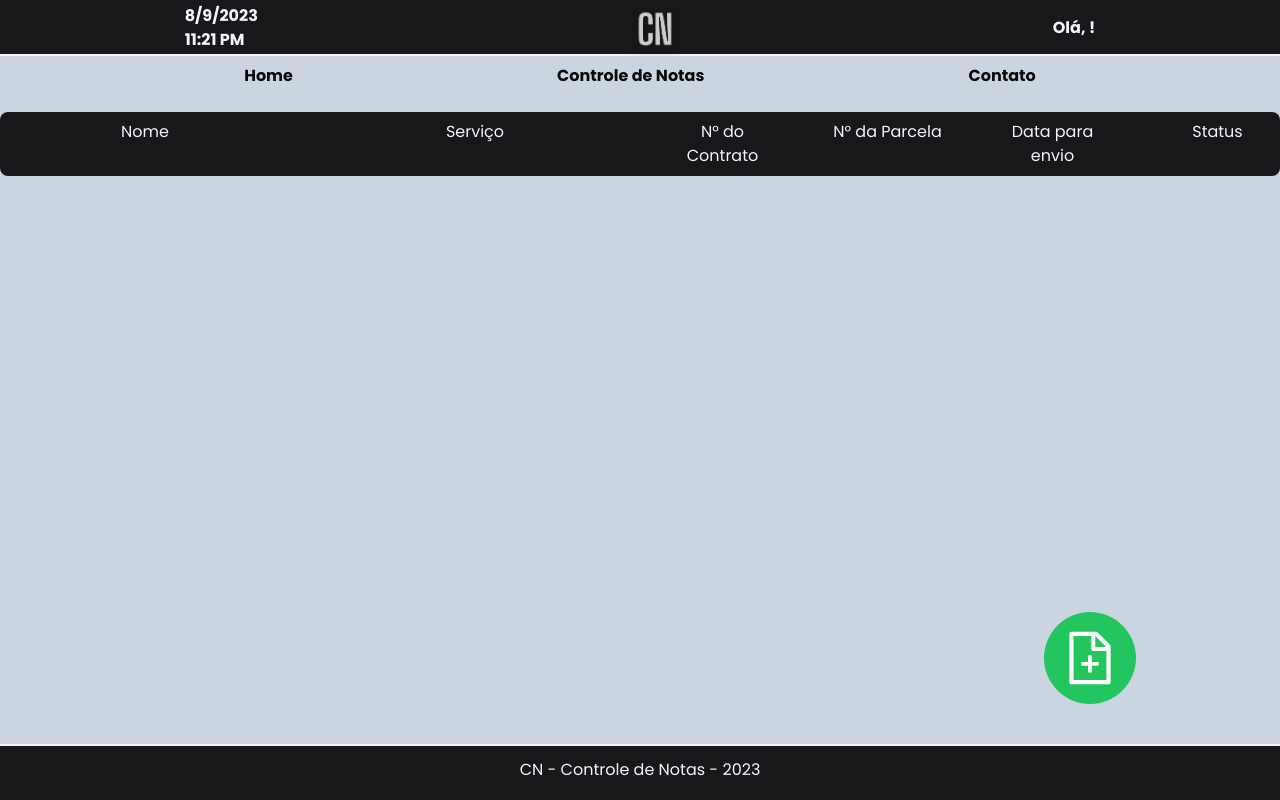
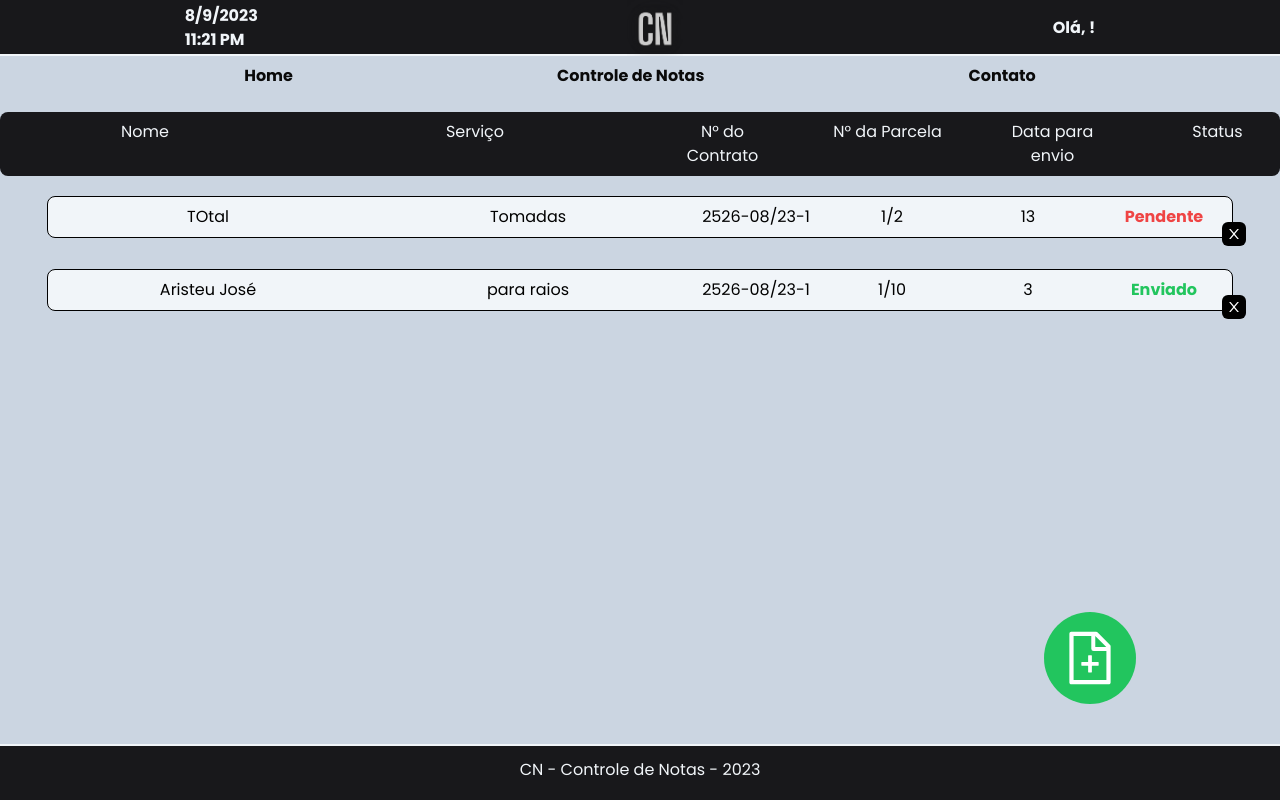
Before and after one commit to Aristeu-Miranda/controle-notas, a React (Create React App) app: page /cn/new in a window 1280 px wide. Built offline with nearby package versions, Linux system fonts and the light colour scheme; data requests are answered from the project's data file.

Commit message:
feat: insert and delete in json-server

```diff
--- a/db.json
+++ b/db.json
@@ -1,22 +1,22 @@
 {
   "clientes": [
     {
-            "id": 1,
-            "name": "Cond. Ed. Théo",
-            "service": "Manutenção do Sistema de Para-Raios",
-            "contract": "4512-09/23-0",
-            "portion": "1 / 20",
-            "status": true,
-            "date": 10
+      "name": "TOtal",
+      "service": "Tomadas",
+      "contract": "2526-08/23-1",
+      "portion": "1/2",
+      "date": "13",
+      "status": "Pendente",
+      "id": 443
     },
     {
-            "id": 2,
-            "name": "Cond. Ed. José",
-            "service": "Prumadas elétricas",
-            "contract": "3298-09/23-0",
-            "portion": "1/1",
-            "status": true,
-            "date": 20
+      "name": "Aristeu José",
+      "service": "para raios",
+      "contract": "2526-08/23-1",
+      "portion": "1/10",
+      "date": "3",
+      "status": "Enviado",
+      "id": 530
     }
   ],
   "status": [
--- a/package.json
+++ b/package.json
@@ -20,6 +20,7 @@
     "react-router-dom": "^6.14.2",
     "react-scripts": "5.0.1",
     "typescript": "^4.4.2",
+    "uuid": "^9.0.1",
     "web-vitals": "^2.1.0",
     "yup": "^1.2.0"
   },
@@ -51,6 +52,7 @@
   "devDependencies": {
     "@babel/plugin-proposal-private-property-in-object": "^7.21.11",
     "@types/react-modal": "^3.16.0",
+    "@types/uuid": "^9.0.4",
     "@types/yup": "^0.32.0",
     "json-server": "^0.17.3",
     "tailwindcss": "^3.3.3"
--- a/src/Components/CardNota/CardNota.tsx
+++ b/src/Components/CardNota/CardNota.tsx
@@ -2,7 +2,9 @@ import Botao from "../Botao/Botao"
 import { CardNotaProps } from "./CardNota.types"
 import { AiOutlineClose } from 'react-icons/ai'
 
-function CardNota({ name, contract, service, portion, status, dateMaxSend}: CardNotaProps) {
+function CardNota({ name, contract, service, portion, status, dateMaxSend, id, removeNotas}: CardNotaProps) {
+    const statusClass = status === 'Pendente' ? 'text-red-500 font-bold' : 'text-green-500 font-bold';
+
     return (
         <div>
             <div className="sm:flex sm:text-center sm:text-base bg-slate-100 mb-1 py-2 rounded-lg border border-black">
@@ -11,9 +13,12 @@ function CardNota({ name, contract, service, portion, status, dateMaxSend}: Card
                 <div className="lg:w-24 xl:w-32 2xl:w-44 mx-1">{contract}</div>
                 <div className="lg:w-24 xl:w-32 2xl:w-44 mx-1">{portion}</div>
                 <div className="lg:w-24 xl:w-32 2xl:w-44 mx-1">{dateMaxSend}</div>
-                <div className="lg:w-24 xl:w-32 2xl:w-44 mx-1">{status}</div>
+                <div className={`lg:w-24 xl:w-32 2xl:w-44 mx-1 ${statusClass}`}>{status}</div>
             </div>
-            <div><Botao className={"bg-black text-white p-1 rounded-md relative -right-full lg:-right-[980px] xl:-right-[1175px] 2xl:-right-[1430px] -top-5"}><AiOutlineClose /></Botao></div>
+            <div><Botao
+                className={"bg-black text-white p-1 rounded-md relative -right-full lg:-right-[980px] xl:-right-[1175px] 2xl:-right-[1430px] -top-5"}
+                onClick={() => removeNotas(id)}
+                ><AiOutlineClose /></Botao></div>
         </div>
     )
 }
--- a/src/Components/CardNota/CardNota.types.tsx
+++ b/src/Components/CardNota/CardNota.types.tsx
@@ -3,6 +3,8 @@ export interface CardNotaProps {
     contract: string;
     service: string;
     portion: string;
-    status: boolean;
+    status: string;
     dateMaxSend: number | string;
+    removeNotas: (id: number) => void;
+    id: number
 }
--- a/src/Components/Form/Form.tsx
+++ b/src/Components/Form/Form.tsx
@@ -4,26 +4,53 @@ import { yupResolver } from "@hookform/resolvers/yup"
 import {object, string} from "yup"
 import { FormProps } from "./Form.type"
 
+
 const schema = object({
-    client: string().required("Campo obrigatório").min(5, "Insira um nome válido").max(35, "Excesso de caracteres"),
-    service: string().required("Campo obrigatório").min(5, "Insira um serviço válido"),
-    contract: string().required("Campo obrigatório").min(5, "N° de contrato inválido"),
-    portion: string().required("Campo obrigatório").min(3, "parcela inválida"),
+    name: string().required("Campo obrigatório").min(5, "Insira um nome válido").max(35, "Excesso de caracteres"),
+    service: string().required("Campo obrigatório").min(5, "Insira um serviço válido").max(35, "Excesso de caracteres"),
+    contract: string().required("Campo obrigatório").min(5, "N° de contrato inválido").max(13, "Excesso de caracteres"),
+    portion: string().required("Campo obrigatório").min(3, "parcela inválida").max(5, "Excesso de caracteres"),
     date: string().required("Campo obrigatório"),
     status: string()
 })
 
 function Form({ options }: FormProps) {
-    const onSubmit = (data: any) => console.log(data)
+
+    const onSubmit = async (data: any) => {
+        const randomId = Math.floor(Math.random() * 1000);
+        const clientData = { ...data, id: randomId };
+
+        try {
+            const response = await fetch('http://localhost:5000/clientes', {
+                method: 'POST',
+                headers: {
+                    'Content-Type': 'application/json',
+                },
+                body: JSON.stringify(clientData),
+            });
+            if (response.ok) {
+                console.log('Dados enviados com sucesso!');
+            } else {
+                console.error('Erro ao enviar os dados para a API');
+            }
+        } catch (error) {
+            console.error('Ocorreu um erro ao enviar os dados:', error);
+        }
+        reset();
+        window.location.reload()
+    };
 
     const {
         register,
         handleSubmit,
         watch,
+        reset,
         formState: { errors },
     } = useForm({
         resolver: yupResolver(schema)
     })
+
+
 
     return (
         <>
@@ -33,14 +60,14 @@ function Form({ options }: FormProps) {
             </div>
             <form onSubmit={handleSubmit(onSubmit)}>
                 <div className="my-4 px-11">
-                    <label className="my-auto mr-20 text-start" htmlFor="client">Cliente</label>
+                    <label className="my-auto mr-20 text-start" htmlFor="name">Cliente</label>
                     <input
                         className='p-2 rounded-lg w-80'
                         type='text'
                         placeholder='Ex.: Cond / Empresa'
-                        {...register("client")}
+                        {...register("name")}
                     />
-                    <span className="block my-1 text-red-700">{errors?.client?.message}</span>
+                    <span className="block my-1 text-red-700">{errors?.name?.message}</span>
                 </div>
                 <div className="my-4 px-11">
                     <label className="my-auto mr-20 text-start" htmlFor="service">Serviço</label>
--- a/src/Pages/NewNota/NewNota.type.tsx
+++ b/src/Pages/NewNota/NewNota.type.tsx
@@ -4,6 +4,6 @@ export interface Cliente {
     service: string;
     contract: string;
     portion: string;
-    status: boolean;
+    status: string;
     date: number;
   }
--- a/src/Pages/NewNota/index.tsx
+++ b/src/Pages/NewNota/index.tsx
@@ -5,7 +5,7 @@ import { AiOutlineFileAdd } from 'react-icons/ai'
 import { useEffect, useState } from "react";
 import ModalCadastrar from "../../Components/Modal/Modal";
 import Form from "../../Components/Form/Form";
-import { fetchStatus } from "../../Utils/fetchUtils";
+import { fetchClients, fetchStatus } from "../../Utils/fetchUtils";
 
 function NewNota() {
     // const clientes: Cliente[] = Dados.clientes;
@@ -18,12 +18,36 @@ function NewNota() {
 
     const [status, setStatus] = useState([])
     useEffect(() => {
-        const urlApi = 'http://localhost:5000/status';
-        fetchStatus(urlApi, setStatus)
+        const urlApiStatus = 'http://localhost:5000/status';
+        fetchStatus(urlApiStatus, setStatus)
     }, [])
 
+    const [dados, setDados] = useState<Cliente[]>([])
+    useEffect(() => {
+        const urlApiClients = 'http://localhost:5000/clientes';
+        fetchClients(urlApiClients)
+        .then(data => {
+            setDados(data)
+        })
+    }, [])
+
+    const removeNotas = (id: number) => {
+        fetch(`http://localhost:5000/clientes/${id}`, {
+            method: 'DELETE',
+            headers: {
+                'Content-Type': 'application/json',
+            },
+        })
+        .then((resp) => resp.json())
+        .then(() => {
+            setDados(dados.filter((dado) => dado.id !== id))
+        })
+
+    }
 
     return (
+        <>
+            {dados.length > 0 ? (
                 <div className="sm:flex sm:flex-col sm:justify-center sm:items-center sm:mt-4">
                 <ul className="sm:grid sm:grid-cols-8 sm:gap-x-14 sm:p-2 sm:text-center sm:text-base bg-zinc-900 text-slate-100 mb-5 py-1 rounded-lg">
                     <li className="sm:col-span-2">Nome</li>
@@ -34,9 +58,17 @@ function NewNota() {
                     <li>Status</li>
                 </ul>
                 <div className="flex flex-col justify-center items-center">
-                  {/* {clientes.map((cliente: Cliente) => (
-                    <CardNota key={cliente.id} name={cliente.name} contract={cliente.contract} service={cliente.service} portion={cliente.portion} status={cliente.status} dateMaxSend={cliente.date} />
-                  ))} */}
+                        {dados.map((cliente: Cliente) => (
+                            <CardNota
+                                key={cliente.id}
+                                name={cliente.name}
+                                contract={cliente.contract}
+                                service={cliente.service}
+                                portion={cliente.portion}
+                                status={cliente.status}
+                                dateMaxSend={cliente.date}
+                                removeNotas={removeNotas}
+                                id={cliente.id}/>))}
                 </div>
                 <Botao
                     className="p-4 rounded-full text-white bg-green-500 text-6xl fixed bottom-24 right-36 hover:drop-shadow-2xl hover:-translate-y-3 transition hover:bg-green-700 duration-300"
@@ -48,6 +80,21 @@ function NewNota() {
                     <Form options={status} />
                 </ModalCadastrar>
             </div>
+            ) : (
+                <div className="w-1/2 text-center mx-auto mt-10">
+                    <p className="text-2xl font-medium mb-20 mt-20">Você não possui notas cadastradas... Comece agora!!!</p>
+                    <Botao
+                    className="p-4 rounded-full text-white bg-green-500 text-6xl hover:drop-shadow-2xl hover:-translate-y-3 transition hover:bg-green-700 duration-300"
+                    onClick={usingModal}
+                >
+                    <AiOutlineFileAdd />
+                </Botao>
+                <ModalCadastrar openmodal={modalOpen} closemodal={usingModal}>
+                    <Form options={status} />
+                </ModalCadastrar>
+                </div>
+            )}
+        </>
     )
 }
 
--- a/src/Utils/fetchUtils.ts
+++ b/src/Utils/fetchUtils.ts
@@ -14,3 +14,19 @@ export async function fetchStatus(url: string, optionSelected: any) {
         throw new Error(`Fetch error: Network failed`)
     }
 }
+
+
+export async function fetchClients(url: string) {
+    try {
+        const resp = await fetch(url, {
+            method: 'GET',
+            headers: {
+                'Content-Type': 'application/json',
+            }
+        });
+        const datas = await resp.json()
+        return datas
+    } catch (error) {
+        throw new Error(`Fetch error: Network failed`)
+    }
+}
```
Also changed, not shown: 2 other files (tests, documents, lock files or other folders). Lines whose indentation alone changed are shown as unchanged.
